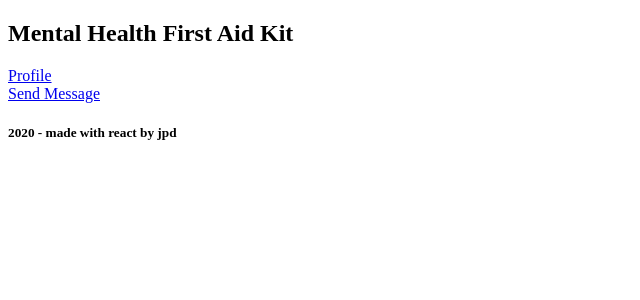
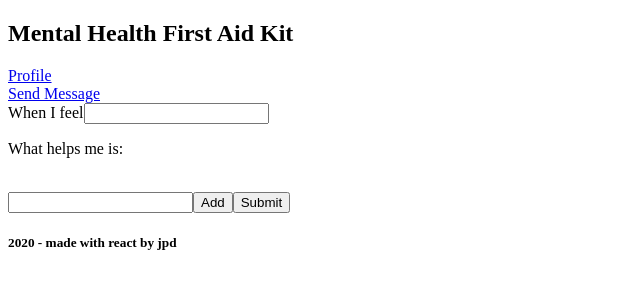
Before and after one commit to mehtaphysical/mental-health-first-aid-FE, a React app: page /mood in a window 1280 px wide. Shown: the top 300 px of the page, without its empty margins (0-640 px from the left). Built offline with nearby package versions, Linux system fonts and the light colour scheme.

Commit message:
trying way to hard to solve this issue... coming back in the am

```diff
--- a/src/components/App.js
+++ b/src/components/App.js
@@ -14,7 +14,7 @@ import { NewUser } from './NewUser';
 import { Profile } from './profile/Profile';
 import { MessageForm } from './MessageForm';
 import { Breathing } from './Breathing';
-import { NoteForm } from './NoteForm';
+import { MoodForm } from './MoodForm';
 
 export default function App() {
   return (
@@ -27,7 +27,7 @@ export default function App() {
         <PrivateRoute path='/newuser' component={NewUser} />
         <PrivateRoute exact path='/profile' component={Profile} />
         <Route path='/breathing' component={Breathing} />
-        <PrivateRoute path='/note' component={NoteForm} />
+        <Route path='/mood' component={MoodForm} />
       </Switch>
       <Footer />
     </Router>
--- /dev/null
+++ b/src/components/MoodForm.js
@@ -0,0 +1,39 @@
+import React from 'react';
+import { useMoodForm } from '../hooks/useMoodForm';
+import { Solution } from './Solution';
+
+
+export const MoodForm = () => {
+  const { success, handleSubmit, moodName, setMoodName, solutions, setSolutions } = useMoodForm();
+
+  const renderSolutions = solutions.map((solution, index) => (
+    <>
+      <br/>
+      <Solution setSolutions={setSolutions} solutions={solutions} index={index} key={index} />
+    </>
+  ));
+
+  return success ? (
+    <section>
+      <p>Note Created!</p>
+    </section>
+  ) : (
+    <section>
+      <div>
+        <label>When I feel
+          <input required
+            type="text"
+            value={moodName}
+            onChange={({ target }) => setMoodName(target.value)} />
+        </label>
+        <br/>
+        <p>What helps me is:</p>
+        {renderSolutions}
+        <button onClick={() => {
+          setSolutions([...solutions, 'new']);
+        }}>Add</button>
+        <button onClick={handleSubmit}>Submit</button>
+      </div>
+    </section>
+  );
+};
--- a/src/components/NoteForm.js
+++ /dev/null
@@ -1,32 +0,0 @@
-import React from 'react';
-import { useNoteForm } from '../hooks/useNoteForm';
-
-export const NoteForm = () => {
-  const { success, handleSubmit, title, setTitle, text, setText } = useNoteForm();
-
-  return success ? (
-    <section>
-      <p>Note Created!</p>
-    </section>
-  ) : (
-    <section>
-      <form onSubmit={handleSubmit}>
-        <label>When I feel
-          <input required
-            type="text"
-            value={title}
-            onChange={({ target }) => setTitle(target.value)} />
-        </label>
-        <br/>
-        <p>What helps me is:</p>
-        <label>
-          <input
-            type="text"
-            value={text}
-            onChange={({ target }) => setText(target.value)} />
-        </label>
-        <button>Add Note</button>
-      </form>
-    </section>
-  )
-}
--- /dev/null
+++ b/src/components/Solution.js
@@ -0,0 +1,25 @@
+import React, { useState } from 'react';
+import PropTypes from 'prop-types';
+
+export const Solution = ({ solutions, setSolutions, index }) => {
+  const [solution, setSolution] = useState('');
+
+  return (
+    <label>
+      <input
+        type="text"
+        value={solution}
+        onChange={({ target }) => {
+          // setSolutions([solutions[index] = target.value, ...solutions]);
+          console.log(index);
+          setSolution(target.value);
+        }} />
+    </label>
+  );
+};
+
+Solution.propTypes = {
+  solutions: PropTypes.array.isRequired,
+  setSolutions: PropTypes.func.isRequired,
+  index: PropTypes.number.isRequired
+};
--- /dev/null
+++ b/src/hooks/useMoodForm.js
@@ -0,0 +1,13 @@
+import { useState, useEffect } from 'react';
+
+export const useMoodForm = () => {
+  const [success, setSuccess] = useState(false);
+  const [moodName, setMoodName] = useState('');
+  const [solutions, setSolutions] = useState(['new']);
+
+  const handleSubmit = () => {
+    console.log(solutions);
+  };
+
+  return { success, handleSubmit, moodName, setMoodName, solutions, setSolutions };
+};
--- a/src/hooks/useNoteForm.js
+++ /dev/null
@@ -1,15 +0,0 @@
-import { useState } from 'react';
-
-export const useNoteForm = () => {
-  const [success, setSuccess] = useState(false);
-  const [title, setTitle] = useState('');
-  const [text, setText] = useState('');
-
-  const handleSubmit = (event) => {
-    event.preventDefault();
-
-
-  };
-
-  return { success, handleSubmit, title, setTitle, text, setText };
-}
```
